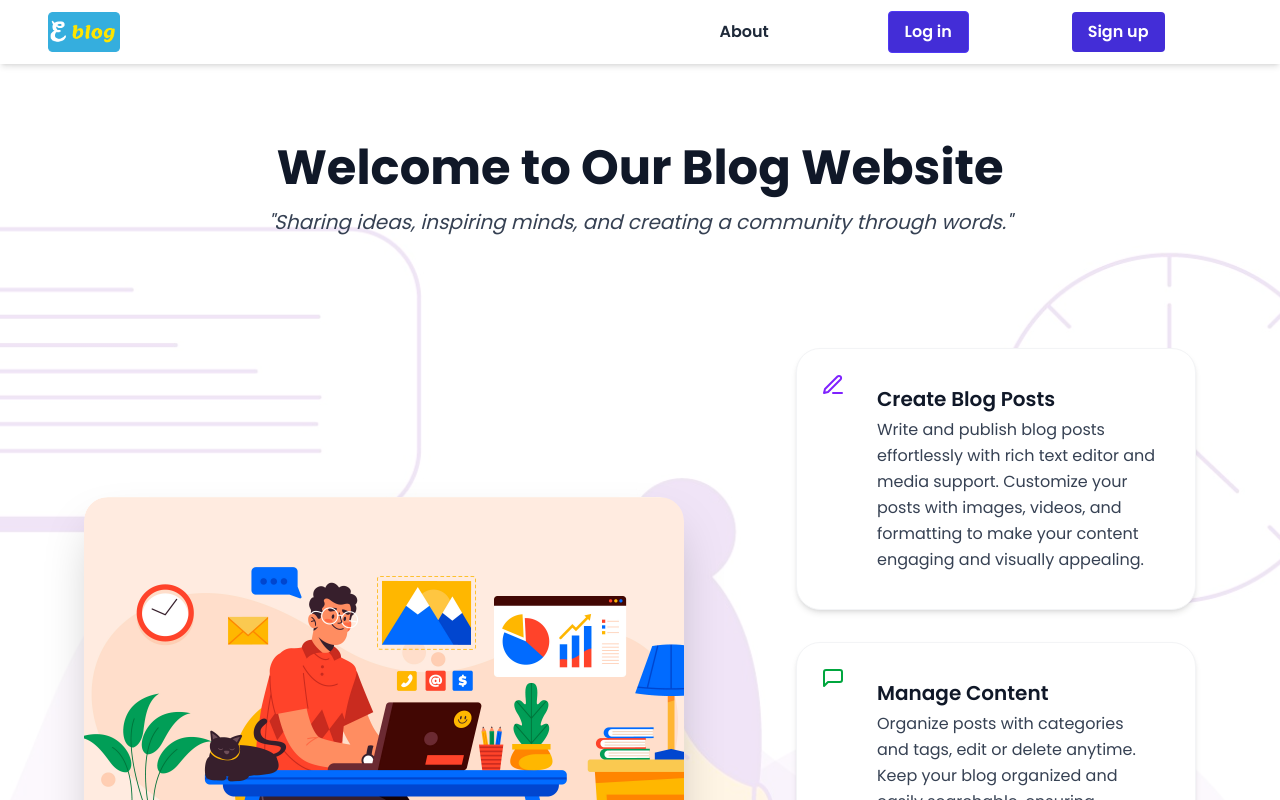
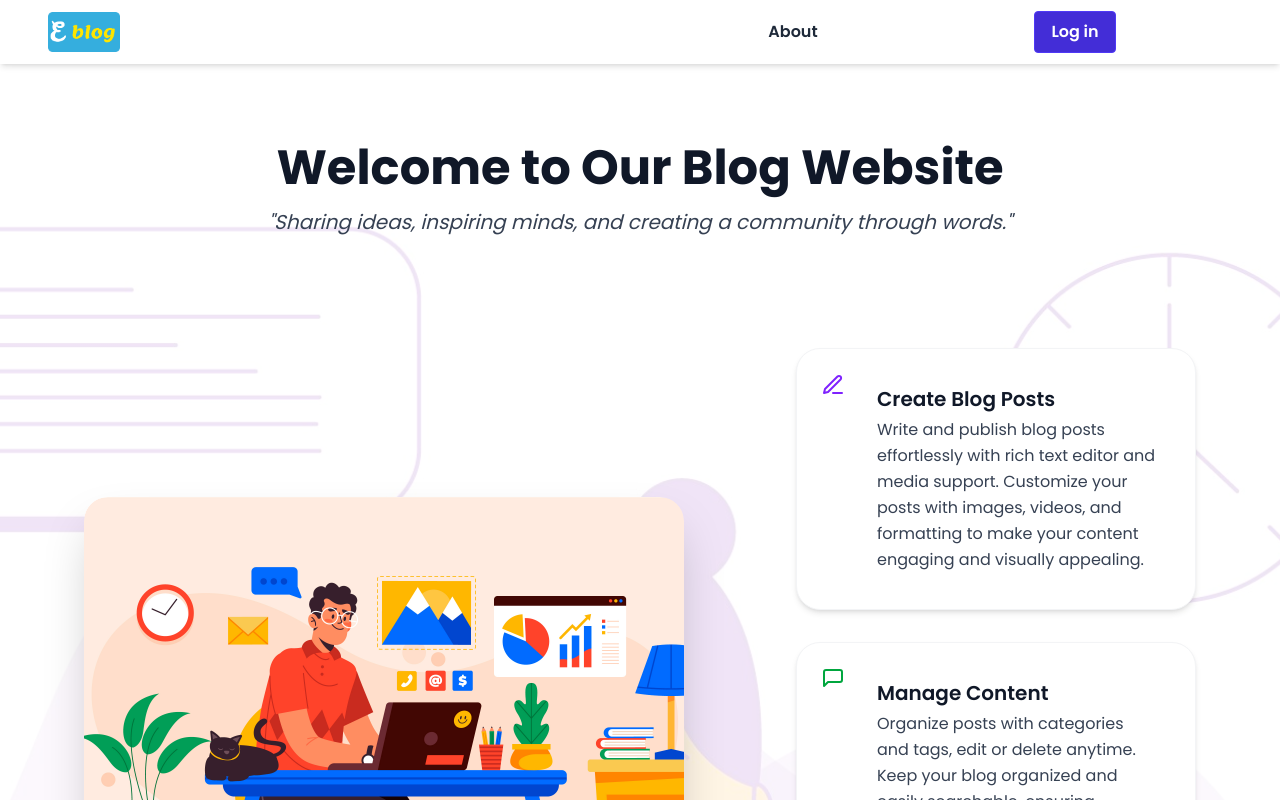
Before and after one commit to likhithih/Blog, a React (Vite) app in the folder E-Blog_front/: page / in a window 1280 px wide. Shown: the top 800 px of the page. Built offline with nearby package versions, Linux system fonts and the light colour scheme.

Commit message:
nav changes

```diff
--- a/E-Blog_front/src/Components/Nav_bl.jsx
+++ b/E-Blog_front/src/Components/Nav_bl.jsx
@@ -16,7 +16,6 @@ const Nav_bl = () => {
         <div className="flex-1 flex justify-around items-center ml-6 bg-white/0 rounded-md px-4 py-2">
           <Link to={'/about'} className="text-gray-800 font-semibold hover:bg-gray-200 px-4 py-2 rounded">About</Link>
           <Link to="/login" className=" bg-indigo-700 text-white font-semibold border border-indigo-600 hover:bg-indigo-600 hover:text-white px-4 py-2 rounded transition-colors">Log in</Link>
-          <Link to="/signup" className="bg-indigo-700 text-white font-semibold hover:bg-indigo-400 px-4 py-2 rounded transition-colors">Sign up</Link>
         </div>
       </nav>
     </header>
```
